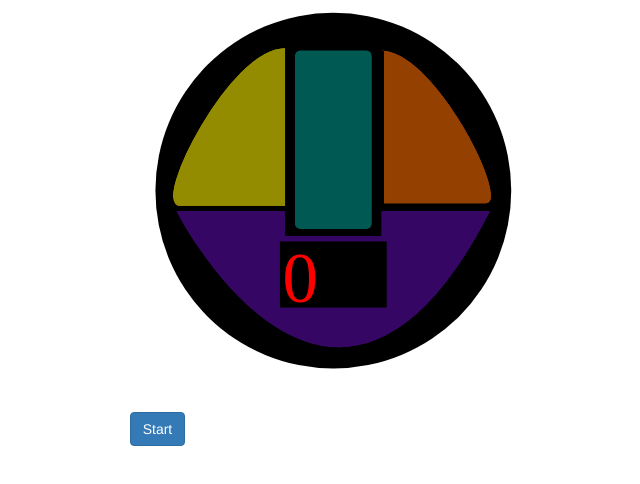
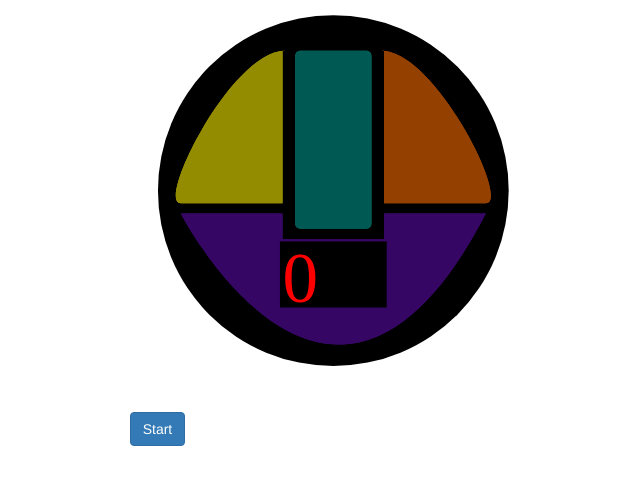
Before and after one commit to RandomAnomaly/js-simon, a website: page public_html/index.html in a window 1280 px wide. Shown: the full height of the page, 307-947 px from the left. Drawn offline with nearby package versions, Linux system fonts and the light colour scheme; a web font is replaced by a local one.

Commit message:
Removed strokes from the buttons

```diff
--- a/public_html/index.html
+++ b/public_html/index.html
@@ -42,20 +42,20 @@ and open the template in the editor.
 					</radialGradient>
 
 					<g>
-						<ellipse cx="50" cy="37.5" rx="35" ry="35" fill="black"/>
+						<ellipse cx="50" cy="37.5" rx="34.5" ry="34.5" fill="black"/>
 					</g>
 
-					<path d="M40 10 L40 40 L20 40 C15 40 30 10 40.5 10" stroke="#BCB001" stroke-width='1' fill="#BCB001"/>
-					<path id="pathOne" d="M40 10 L40 40 L20 40 C15 40 30 10 40.5 10" stroke="#938B00" stroke-width='1' fill="#938B00"/>
+					<path d="M40 10 L40 40 L20 40 C15 40 30 10 40.5 10"  fill="#BCB001"/>
+					<path id="pathOne" d="M40 10 L40 40 L20 40 C15 40 30 10 40.5 10"  fill="#938B00"/>
 
-					<path d="M40 10 L40 40 L20 40 C15 40 30 10 40.5 10" stroke="BC5201" stroke-width='1' transform="translate(100,0) scale(-1,1)" fill="#BC5201"/>
-					<path id="pathTwo" d="M40 10 L40 40 L20 40 C15 40 30 10 40.5 10" stroke="934000" stroke-width='1' transform="translate(100,0) scale(-1,1)" fill="#934000"/>
+					<path d="M40 10 L40 40 L20 40 C15 40 30 10 40.5 10" transform="translate(100,0) scale(-1,1)" fill="#BC5201"/>
+					<path id="pathTwo" d="M40 10 L40 40 L20 40 C15 40 30 10 40.5 10" transform="translate(100,0) scale(-1,1)" fill="#934000"/>
 
-					<rect x="0" y="0" width="15" height="35" rx="1" ry="1" stoke="#00736B" stroke-width="1" transform="translate(42.5,10)" fill="#00736B"/>
-					<rect id="rectOne" x="0" y="0" width="15" height="35" rx="1" ry="1" stoke="005A53" stroke-width="1" transform="translate(42.5,10)" fill="#005A53"/>
+					<rect x="0" y="0" width="15" height="35" rx="1" ry="1" transform="translate(42.5,10)" fill="#00736B"/>
+					<rect id="rectOne" x="0" y="0" width="15" height="35" rx="1" ry="1" transform="translate(42.5,10)" fill="#005A53"/>
 
-					<path d="M40.5 42 L20 42 S50 100 80 42 L60 42 L60 47 L40 47 L40 42" stroke="#460A7F"  stroke-width="1" fill="#460A7F"/>
-					<path id="pathThree" d="M40.5 42 L20 42 S50 100 80 42 L60 42 L60 47 L40 47 L40 42" stroke="#350663"  stroke-width="1" fill="#350663"/>
+					<path d="M40.5 42 L20 42 S50 100 80 42 L60 42 L60 47 L40 47 L40 42" fill="#460A7F"/>
+					<path id="pathThree" d="M40.5 42 L20 42 S50 100 80 42 L60 42 L60 47 L40 47 L40 42" fill="#350663"/>
 
 					<g id="control-group">
 						<rect x="40" y="48" width="20" height="12" stroke-width="1" stroke="black"/>
```
